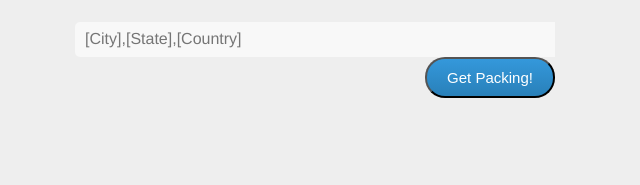
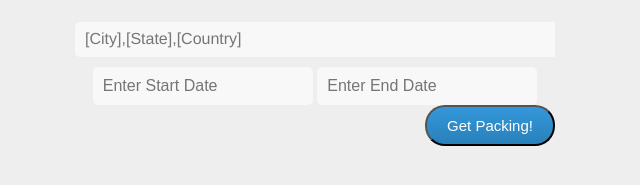
Before and after one commit to conormendenhall/Journey-Genie, a plain HTML site: page WebContent/simple.html in a window 1280 px wide. Shown: the part 241-426 px from the top of the page, without its empty margins (325-965 px from the left). Drawn offline with nearby package versions, Linux system fonts and the light colour scheme.

Commit message:
Date Input Boxes w/ datepicker() function

```diff
--- a/WebContent/simple.html
+++ b/WebContent/simple.html
@@ -47,6 +47,24 @@ function removeItem(thing)
 
 
 </script>
+
+<script>
+
+  $(document).ready(function() {
+    $("#startdatepicker").datepicker();
+  });
+  </script>
+    <link href="http://ajax.googleapis.com/ajax/libs/jqueryui/1.8/themes/base/jquery-ui.css" rel="stylesheet" type="text/css"/>
+  <script type="text/javascript" src="http://ajax.googleapis.com/ajax/libs/jquery/1.6.2/jquery.min.js"></script>
+  <script src="http://ajax.googleapis.com/ajax/libs/jqueryui/1.8/jquery-ui.min.js"></script>
+
+  <script>
+
+  $(document).ready(function() {
+    $("#enddatepicker").datepicker();
+  });
+  </script>
+
 <script type="text/javascript"
 	src="http://ajax.googleapis.com/ajax/libs/jquery/1.6.2/jquery.min.js"></script>
 <script
@@ -58,7 +76,12 @@ function removeItem(thing)
 	<div id='container'>
 		<div class='cell'>
 			<input id="location" type="search" placeholder="[City],[State],[Country]"
-				value=""> <input type="button" value="Get Packing!"
+				value="">
+                <form>
+    <input id="startdatepicker" placeholder='Enter Start Date'/>
+     <input id="enddatepicker" placeholder='Enter End Date'/>
+</form>
+                 <input type="button" value="Get Packing!"
 				onclick="findAddress()">
 		</div>
 	</div>
@@ -71,5 +94,6 @@ function removeItem(thing)
 	<li><input type='text' id='currentValue' value='' placeholder='Enter a new item (ex. medication)'></li><button type='button' onclick='addItem()'>Add Item</button>
 	</ul>
 	</div>
+
 </body>
 </html>
--- a/WebContent/styles/styles.css
+++ b/WebContent/styles/styles.css
@@ -108,3 +108,34 @@ input[type="button"] {
 
 
 }
+
+input[id=startdatepicker] {
+
+	font-size:16px;
+  /* I want the whole search box
+     to be exactly this wide. */
+
+  margin: 10px auto 0;
+  padding: 10px;
+ width: 200px;
+  background-color: #f8f8f8;
+
+  border: 0;
+  border-radius: 5px;
+}
+
+input[id=enddatepicker] {
+
+	font-size:16px;
+  /* I want the whole search box
+     to be exactly this wide. */
+  width: 200px;
+
+  padding: 10px;
+
+  background-color: #f8f8f8;
+
+  border: 0;
+  border-radius: 5px;
+
+}
```
